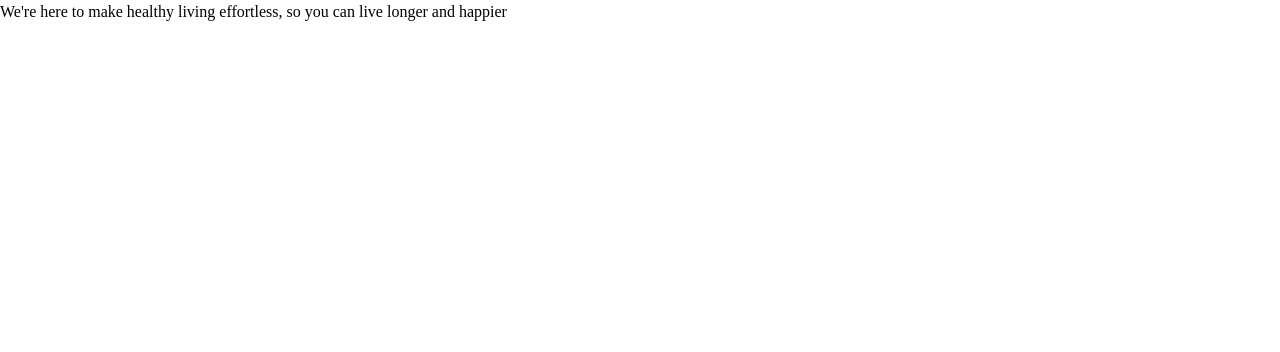
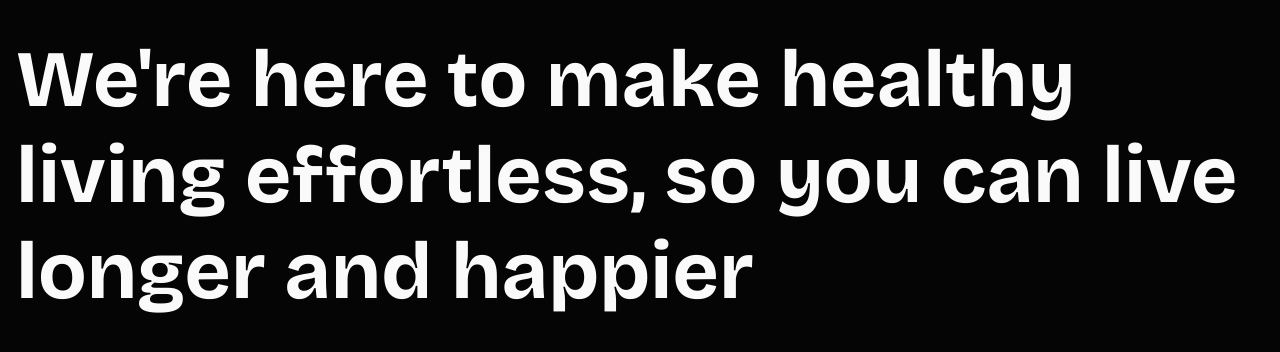
Before and after one commit to mirzaianov/test-video-bg, a plain HTML site: page index.html in a window 1280 px wide. Drawn offline with Linux system fonts and the light colour scheme.

Commit message:
fix: Adjust body styles

```diff
--- a/style.css
+++ b/style.css
@@ -1,3 +1,12 @@
 @import 'style/reset-mirzaianov.css';
 @import 'style/vars.css';
 @import 'style/fonts.css';
+
+body {
+  font-family: 'Bricolage Grotesque Bold', sans-serif;
+  font-size: var(--3xl);
+  line-height: 1.2;
+  color: var(--neutral-00);
+  background-color: var(--neutral-90);
+  padding: var(--l) var(--s);
+}
```
